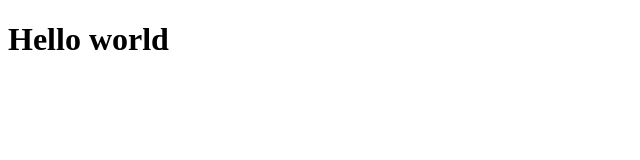
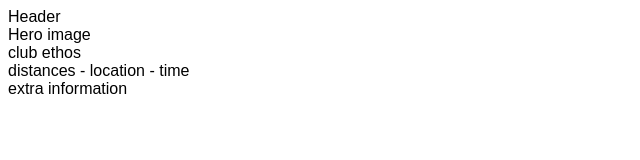
Before and after one commit to Frangidha/Project-HTML-CSS, a plain HTML site: page index.html in a window 1280 px wide. Shown: the whole page, without its empty margins (0-640 px from the left). Drawn offline with Linux system fonts and the light colour scheme.

Commit message:
add core structure for the home page

```diff
--- a/assets/css/style.css
+++ b/assets/css/style.css
@@ -1 +1 @@
-body { font-family: Arials;}
+body { font-family: Arial;}
--- a/index.html
+++ b/index.html
@@ -10,6 +10,18 @@
     <title>Love Running</title>
 </head>
 <body>
-    <h1>Hello world</h1>
+    <header>Header</header>
+        <section>Hero image
+
+        </section>
+        <section>club ethos
+
+        </section>
+        <section>distances - location - time
+
+        </section>
+    <footer>extra information
+
+    </footer>
 </body>
 </html>
```
